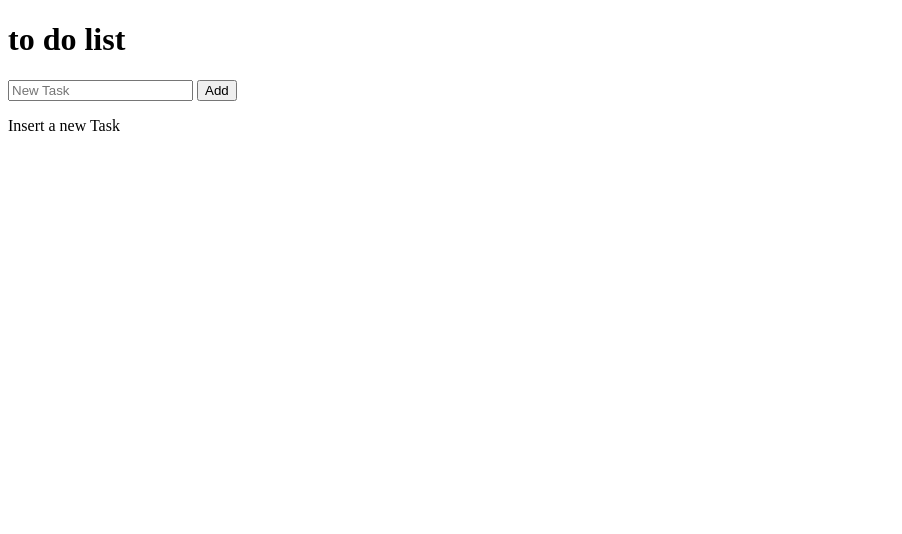
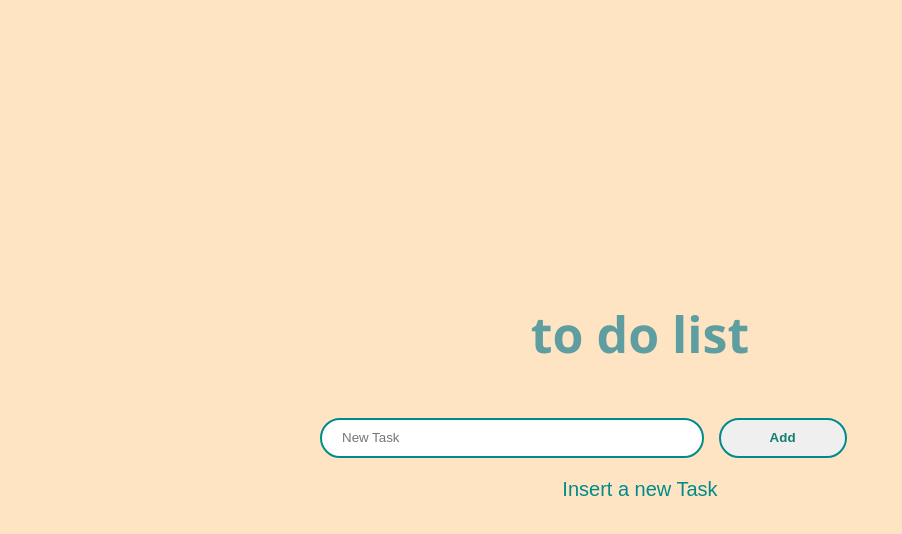
Before and after one commit to Chirag6525/To-do-List-Mini-Project-, a plain HTML site: page index.html in a window 1280 px wide. Shown: the whole page, without its empty margins (0-902 px from the left). Drawn offline with Linux system fonts and the light colour scheme.

Commit message:
Css File

```diff
--- a/index.html
+++ b/index.html
@@ -4,6 +4,7 @@
     <meta charset="UTF-8">
     <meta name="viewport" content="width=device-width, initial-scale=1.0">
     <title>To-do List</title>
+    <link rel = "stylesheet" href="style.css">
 </head>
 <body>
     <div id = "app">
--- /dev/null
+++ b/style.css
@@ -0,0 +1,62 @@
+* {
+    margin: 0;
+    padding: 0;
+    outline: 0;
+    box-sizing: border-box;
+}
+html,body{
+    width: 100%;
+    height:100%;
+}
+body{
+    display: flex;
+    justify-content: center;
+    align-items: center;
+    flex-direction: column;
+    background-color: bisque;
+    font-family:Tahoma, sans-serif;
+}
+#app{
+    width:50%;
+    min-width: 400px;
+}
+h1{
+    font-family:'Segoe UI', Tahoma, Geneva, Verdana, sans-serif;
+    text-align: center;
+    margin-bottom: 50px;
+    font-size: 50px;
+    color:cadetblue;
+    font-weight: 700;
+}
+p{
+    font-family: Arial, Helvetica, sans-serif;
+    text-align: center;
+    margin-top: 20px;
+    font-size: 20px;
+    font-weight: 300;
+    color: darkcyan;
+}
+input,button {
+    font: 400 20px
+}
+input {
+    width: 60%;
+    height: 40px;
+    border: 2px solid darkcyan;
+    border-radius: 20px;
+    padding: 0 20px;
+    margin-right: 10px;
+    /* align-items: center; */
+}
+.btn_add{
+    width: 20%;
+    height: 40px;
+    border: 2px solid darkcyan;
+    border-radius: 30px;
+    color: rgb(20, 126, 108);
+    font-weight: 700;
+    cursor: pointer;
+}
+.btn_add:hover{
+    opacity: 0.7
+}
```
